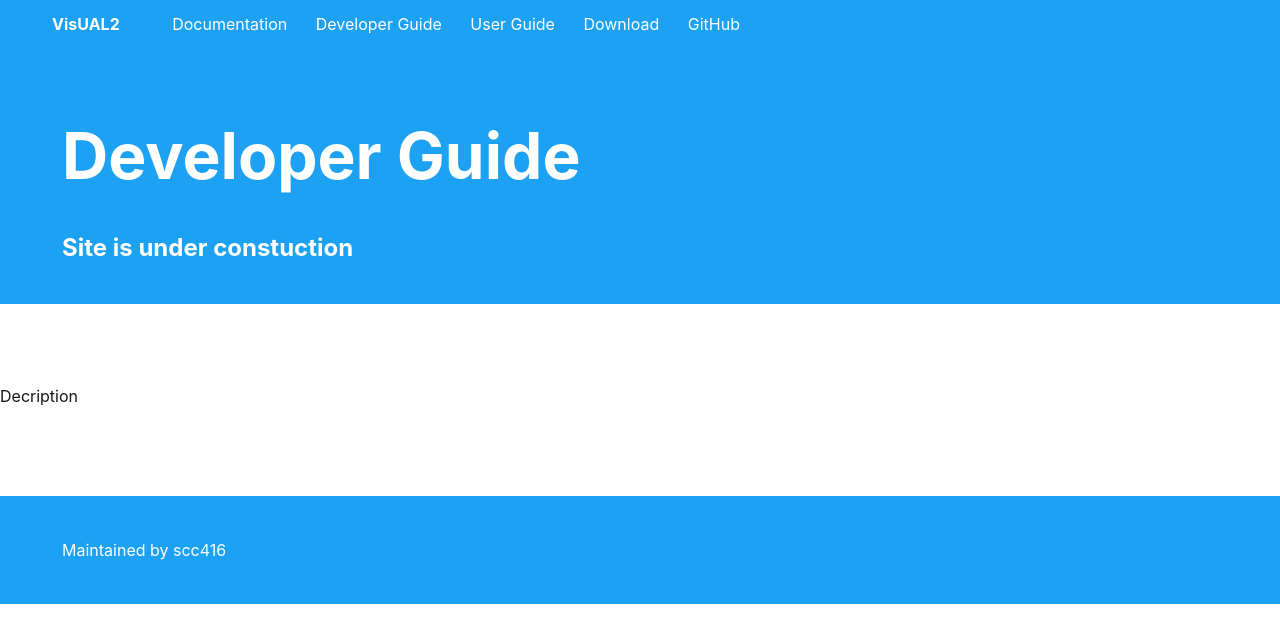
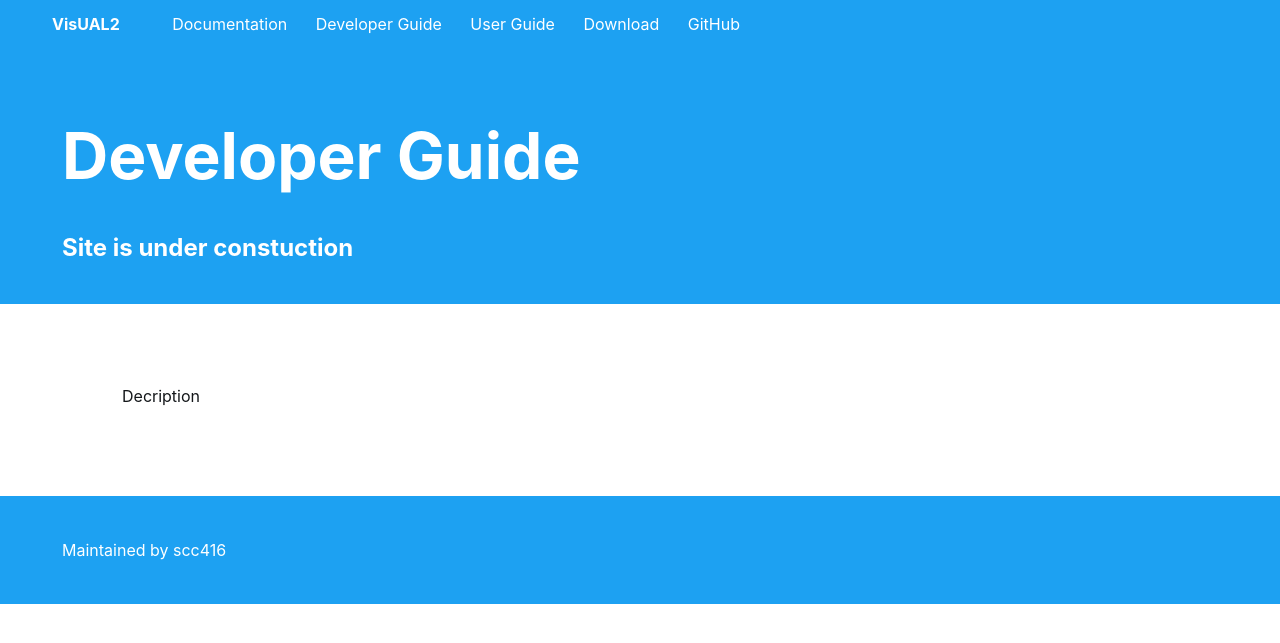
Before and after one commit to scc416/VisUAL2-doc, a Jekyll site: the page built from developer_guide.html, in a window 1280 px wide. Shown: the top 643 px of the page. Built offline with Jekyll 4.4.1, drawn with Linux system fonts in a browser that asks for light colours.

Commit message:
Update developer_guide.html

```diff
--- a/developer_guide.html
+++ b/developer_guide.html
@@ -14,6 +14,8 @@ custom_css: memberships.css
 </div>
 
 <div class="section">
+    <div class="Grid membership-container container">
     <!-- Description -->
-    <p>Decription</p>
+        <p>Decription</p>
+    </div>
 </div>
```
